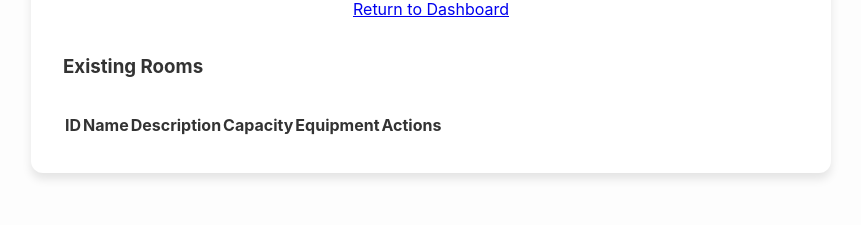
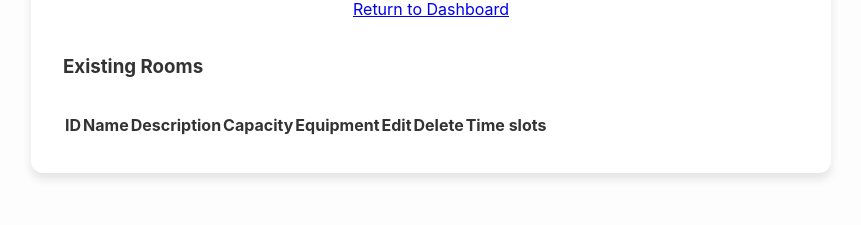
Before and after one commit to OAX356/ITCS333_Project, a PHP site: page /admin.php in a window 1280 px wide. Shown: the part 711-936 px from the top of the page, without its empty margins (209-1070 px from the left). Run offline with PHP 8.4, Linux system fonts and the light colour scheme; a user stored in the database is signed in; data that the repository does not hold is empty.

Commit message:
Update admin.php

```diff
--- a/admin.php
+++ b/admin.php
@@ -89,7 +89,9 @@ $rooms = $stmt->fetchAll(PDO::FETCH_ASSOC);
                     <th>Description</th>
                     <th>Capacity</th>
                     <th>Equipment</th>
-                    <th>Actions</th>
+                    <th>Edit</th>
+                    <th>Delete</th>
+                    <th>Time slots</th>
                 </tr>
             </thead>
             <tbody>
@@ -110,11 +112,11 @@ $rooms = $stmt->fetchAll(PDO::FETCH_ASSOC);
                             <form method="POST" style="display:inline;">
                                 <input type="hidden" name="action" value="delete_room">
                                 <input type="hidden" name="room_id" value="<?= $room['id'] ?>">
-                                <button type="submit">Delete</button>
+                                <button type="submit" style='background-color: red;'>Delete</button>
                             </form>
                         </td>
                         <td>
-                            <a href="add_timeslot.php?room_id=<?= $room['id'] ?>"><button type="button">Add Time Slots</button></a>
+                            <a href="add_timeslot.php?room_id=<?= $room['id'] ?>"><button type="button">Time Slots</button></a>
                         </td>
                     </tr>
                 <?php endforeach; ?>
```
